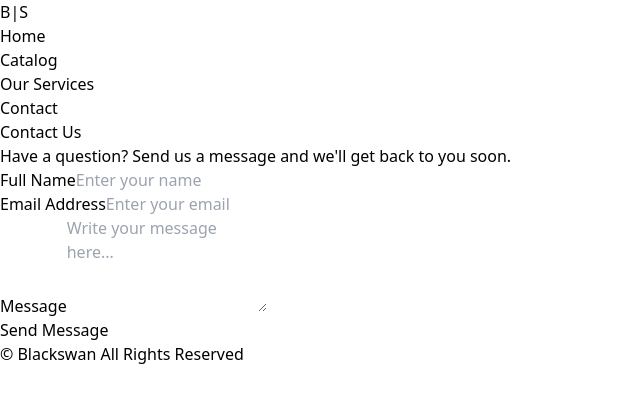
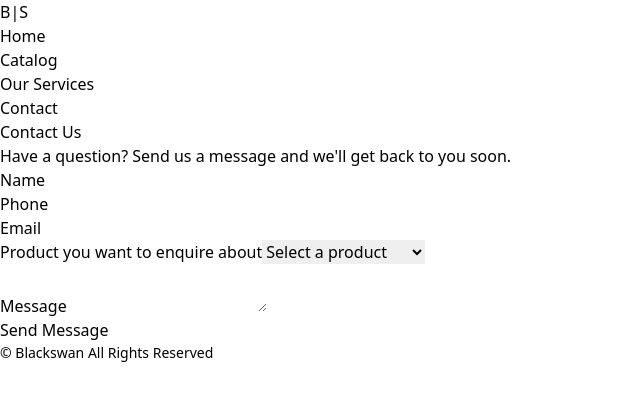
Before and after one commit to arsh-18/blackswan-website, a React (Vite) app: page /contact in a window 1280 px wide. Shown: the top 402 px of the page, without its empty margins (0-640 px from the left). Built offline with nearby package versions, Linux system fonts and the light colour scheme.

Commit message:
Some fixes

```diff
--- a/src/App.jsx
+++ b/src/App.jsx
@@ -1,11 +1,12 @@
 import React from 'react';
 import { BrowserRouter as Router, Route, Routes } from 'react-router-dom';
 import Navbar from './components/navbar';
+import Footer from './components/footer';
 import Home from './pages/Home';
 import Catalog from './pages/Catalog';
 import Contact from './pages/Contact';
 import ProductInfo from './pages/ProductInfo';
-import OurServices from './pages/OurServices'; // Import Our Services Page
+import OurServices from './pages/OurServices';
 import image1 from './assets/image1.jpg';
 
 function App() {
@@ -26,6 +27,7 @@ function App() {
           <Route path="/catalog/:id" element={<ProductInfo />} />
           <Route path="/services" element={<OurServices />} />
         </Routes>
+        <Footer/>
       </div>
     </Router>
   );
--- /dev/null
+++ b/src/components/footer.jsx
@@ -0,0 +1,11 @@
+import React from 'react';
+
+const Footer = () => {
+  return (
+    <footer className="bg-black text-white text-center py-3 mt-5">
+        <p style={{ fontSize: '0.875rem' }}>&copy; Blackswan All Rights Reserved</p>
+    </footer>
+  );
+}
+
+export default Footer;
--- a/src/pages/Contact.jsx
+++ b/src/pages/Contact.jsx
@@ -1,11 +1,24 @@
-import React, { useState } from "react";
+import React, { useState, useEffect } from "react";
+import productsData from "../data/products.json";
 
 const Contact = () => {
   const [formData, setFormData] = useState({
     name: "",
+    phone: "",
     email: "",
+    product: "",
     message: "",
   });
+
+  const [products, setProducts] = useState([]);
+
+  useEffect(() => {
+    if (productsData && Array.isArray(productsData.products)) {
+      setProducts(productsData.products);
+    } else {
+      console.error("productsData is not an array:", productsData);
+    }
+  }, []);
 
   const handleChange = (e) => {
     setFormData({ ...formData, [e.target.name]: e.target.value });
@@ -13,8 +26,11 @@ const Contact = () => {
 
   const handleSubmit = (e) => {
     e.preventDefault();
-    alert(`Message Sent! Name: ${formData.name}, Email: ${formData.email}`);
-    setFormData({ name: "", email: "", message: "" });
+    const { name, phone, email, product, message } = formData;
+    const whatsappUrl = `https://wa.me/9873835613?text=${encodeURIComponent(
+      `Name: ${name}\nPhone: ${phone}\nEmail: ${email}\nProduct: ${product}\nMessage: ${message}`
+    )}`;
+    window.open(whatsappUrl, "_blank");
   };
 
   return (
@@ -30,68 +46,106 @@ const Contact = () => {
             onSubmit={handleSubmit}
             className="bg-white shadow-lg rounded-lg px-6 py-6 w-full border-2 border-black"
           >
-            {/* Name Input */}
             <div className="mb-4">
-              <label className="block text-gray-700 text-sm font-bold mb-2">
-                Full Name
+              <label
+                className="block text-gray-700 text-sm font-bold mb-2"
+                htmlFor="name"
+              >
+                Name
               </label>
               <input
                 type="text"
                 name="name"
                 value={formData.name}
                 onChange={handleChange}
+                className="shadow appearance-none border rounded w-full py-2 px-3 text-gray-700 leading-tight focus:outline-none focus:shadow-outline"
+                id="name"
                 required
-                className="w-full p-3 border rounded-md focus:outline-none focus:ring-2 focus:ring-black text-sm"
-                placeholder="Enter your name"
               />
             </div>
-
-            {/* Email Input */}
             <div className="mb-4">
-              <label className="block text-gray-700 text-sm font-bold mb-2">
-                Email Address
+              <label
+                className="block text-gray-700 text-sm font-bold mb-2"
+                htmlFor="phone"
+              >
+                Phone
+              </label>
+              <input
+                type="text"
+                name="phone"
+                value={formData.phone}
+                onChange={handleChange}
+                className="shadow appearance-none border rounded w-full py-2 px-3 text-gray-700 leading-tight focus:outline-none focus:shadow-outline"
+                id="phone"
+                required
+              />
+            </div>
+            <div className="mb-4">
+              <label
+                className="block text-gray-700 text-sm font-bold mb-2"
+                htmlFor="email"
+              >
+                Email
               </label>
               <input
                 type="email"
                 name="email"
                 value={formData.email}
                 onChange={handleChange}
+                className="shadow appearance-none border rounded w-full py-2 px-3 text-gray-700 leading-tight focus:outline-none focus:shadow-outline"
+                id="email"
                 required
-                className="w-full p-3 border rounded-md focus:outline-none focus:ring-2 focus:ring-black text-sm"
-                placeholder="Enter your email"
               />
             </div>
-
-            {/* Message Input */}
             <div className="mb-4">
-              <label className="block text-gray-700 text-sm font-bold mb-2">
+              <label
+                className="block text-gray-700 text-sm font-bold mb-2"
+                htmlFor="product"
+              >
+                Product you want to enquire about
+              </label>
+              <select
+                name="product"
+                value={formData.product}
+                onChange={handleChange}
+                className="shadow appearance-none border rounded w-full py-2 px-3 text-gray-700 leading-tight focus:outline-none focus:shadow-outline"
+                id="product"
+                required
+              >
+                <option value="">Select a product</option>
+                {products.map((product) => (
+                  <option key={product.product_id} value={product.product_name}>
+                    {product.product_name}
+                  </option>
+                ))}
+              </select>
+            </div>
+            <div className="mb-4">
+              <label
+                className="block text-gray-700 text-sm font-bold mb-2"
+                htmlFor="message"
+              >
                 Message
               </label>
               <textarea
                 name="message"
                 value={formData.message}
                 onChange={handleChange}
+                className="shadow appearance-none border rounded w-full py-2 px-3 text-gray-700 leading-tight focus:outline-none focus:shadow-outline"
+                id="message"
                 required
-                rows="4"
-                className="w-full p-3 border rounded-md focus:outline-none focus:ring-2 focus:ring-black text-sm"
-                placeholder="Write your message here..."
-              ></textarea>
+              />
             </div>
-
-            {/* Submit Button */}
-            <button
-              type="submit"
-              className="w-full bg-black text-white py-3 rounded-md text-base font-semibold hover:bg-gray-800 transition-all"
-            >
-              Send Message
-            </button>
+            <div className="flex items-center justify-between">
+              <button
+                type="submit"
+                className="bg-blue-500 hover:bg-blue-700 text-white font-bold py-2 px-4 rounded focus:outline-none focus:shadow-outline"
+              >
+                Send Message
+              </button>
+            </div>
           </form>
         </div>
-      </div>
-
-      {/* Footer */}
-      <div className="bg-black text-white text-center py-3 text-sm">
-        <p>&copy; Blackswan All Rights Reserved</p>
       </div>
     </>
   );
--- a/src/pages/Home.jsx
+++ b/src/pages/Home.jsx
@@ -8,7 +8,6 @@ import SmallProductCard from '../components/SmallProductCard';
 const Home = ({ products }) => {
   return (
     <>
-      {/* Hero Section */}
       <div className="flex flex-col lg:flex-row h-screen w-full">
         {/* Left - Text Section */}
         <div className="lg:w-1/2 w-full flex flex-col justify-center px-10 lg:px-20 mt-10">
@@ -67,11 +66,6 @@ const Home = ({ products }) => {
           </div>
         </div>
       </div>
-
-      {/* Footer */}
-      <footer className="bg-black text-white text-center py-4 mt-10">
-        <p>&copy; Blackswan All Rights Reserved</p>
-      </footer>
     </>
   );
 };
--- a/src/pages/OurServices.jsx
+++ b/src/pages/OurServices.jsx
@@ -50,12 +50,7 @@ const OurServices = () => {
       </div>
     ))}
   </div>
-  {/* Footer */}
-
 </div>
-<div className="bg-black text-white text-center py-3 text-sm">
-        <p>&copy; Blackswan All Rights Reserved</p>
-      </div>
 </>
   );
 };
--- a/src/pages/ProductInfo.jsx
+++ b/src/pages/ProductInfo.jsx
@@ -56,14 +56,14 @@ const ProductInfo = () => {
 
         <div className="mt-6 flex flex-col gap-4">
           <a
-            href="/size-chart.pdf"
-            download
+            href="/size-chart-blackswan-stores.pdf"
+            download="size-chart-blackswan-stores.pdf"
             className="bg-black text-white text-center py-2 px-4 rounded-lg shadow-md hover:bg-blue-700 w-[50%]"
           >
             Download Size Chart
           </a>
           <a
-            href="https://wa.me/yourwhatsapplink"
+            href="https://wa.me/9873835613"
             target="_blank"
             rel="noopener noreferrer"
             className="bg-black text-white text-center py-2 px-4 rounded-lg shadow-md hover:bg-green-600 w-[50%]"
```
Also changed, not shown: 2 other files (tests, documents, lock files or other folders).
